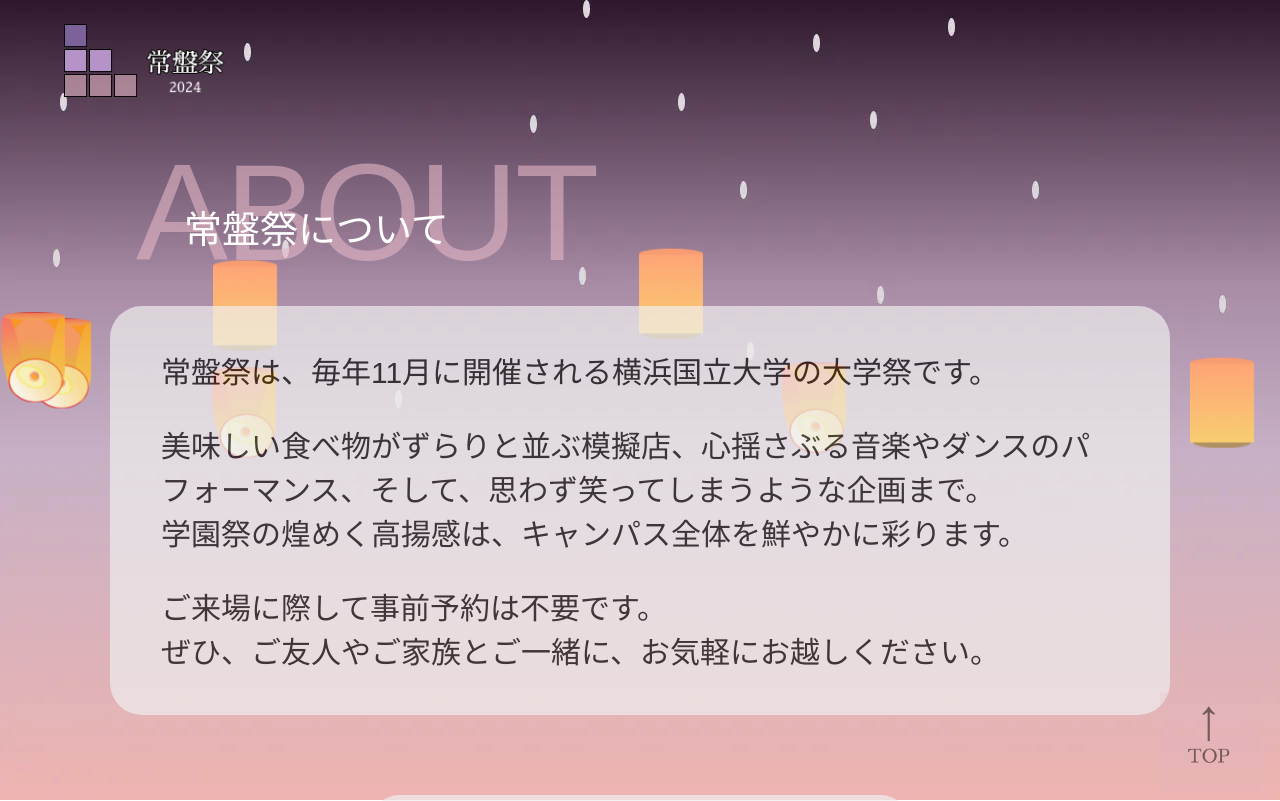
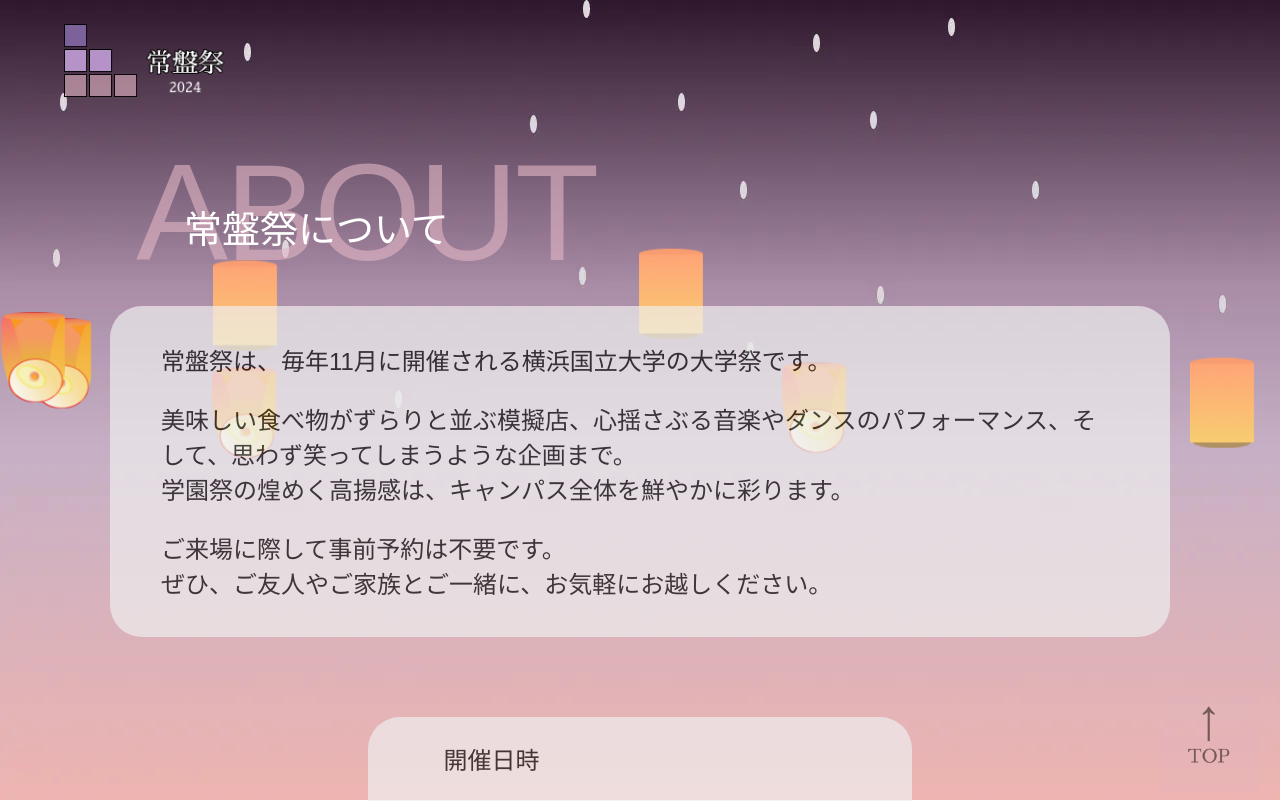
Before and after one commit to ynufes-tech/ynufes-tokiwa24, a Nuxt app: page /about in a window 1280 px wide. Shown: the top 801 px of the page. Built offline with nearby package versions, Linux system fonts and the light colour scheme; a web font is replaced by a local one.

Commit message:
アバウトページ、スタッフページのfontsize設定を削除

```diff
--- a/pages/about/index.vue
+++ b/pages/about/index.vue
@@ -1,7 +1,7 @@
 <script setup lang="ts">
 useHead({
   title: "About | 24常盤祭公式HP~夢灯~",
-   meta:[
+  meta: [
     { name: "description", content: "24常盤祭についての情報を掲載しています" },
   ],
 });
@@ -71,14 +71,4 @@ useHead({
     width: 75vw;
   }
 }
-
-p {
-  font-size: 30px;
-  @include md {
-    font-size: 20px;
-  }
-  @include sm {
-    font-size: 17px;
-  }
-}
 </style>
--- a/pages/staff/index.vue
+++ b/pages/staff/index.vue
@@ -1,5 +1,4 @@
-<script setup lang="ts">
-</script>
+<script setup lang="ts"></script>
 
 <template>
   <div class="page-root">
@@ -9,7 +8,9 @@
     <div class="box">
       <p>メールでのお問い合わせ</p>
       <p>メールアドレス：<u>24seiryo.soumu@gmail.com</u></p>
-        <p>お問い合わせいただく場合、本文にお名前とお問い合わせ内容の記入を忘れずにお願いします。</p>
+      <p>
+        お問い合わせいただく場合、本文にお名前とお問い合わせ内容の記入を忘れずにお願いします。
+      </p>
       <p>お問い合わせ内容を確認後、担当者より連絡させていただきます。</p>
     </div>
   </div>
@@ -27,13 +28,6 @@
 }
 p {
   line-height: 2.4rem;
-  font-size: 30px;
-  @include md {
-    font-size: 20px;
-  }
-  @include sm {
-    font-size: 17px;
-  }
 }
 .box {
   background-color: #eee;
```
Lines whose indentation alone changed are shown as unchanged.
